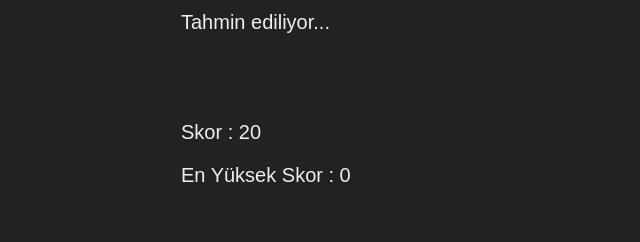
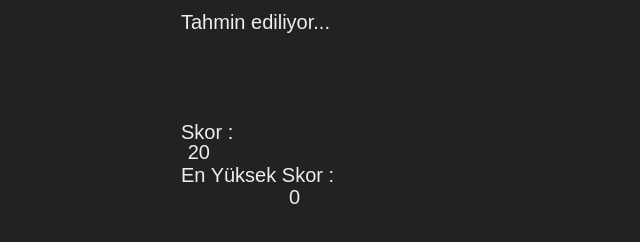
Before and after one commit to GriffithsofBerserk/JavascriptSayiTahmin, a plain HTML site: page index.html in a window 1280 px wide. Shown: the part 456-698 px from the top of the page, 640-1280 px from the left. Drawn offline with Linux system fonts and the light colour scheme.

Commit message:
setting of score, highscore

```diff
--- a/index.html
+++ b/index.html
@@ -22,8 +22,10 @@
         </section>
         <section class="right">
             <p class="message">Tahmin ediliyor...</p>
-            <p class="label-score">Skor : 20</p>
-            <p class="label-highscore">En Yüksek Skor : 0</p>
+            <p class="label-score">Skor : </p>
+            <p class="label-scoreNumber">20</p>
+            <p class="label-highscore">En Yüksek Skor : </p>
+            <p class="label-highscoreNumber">0</p>
 
         </section>
 
--- a/script.js
+++ b/script.js
@@ -1,6 +1,6 @@
 'use strict';
 
-let secretNumber = Math.trunc(Math.random() * 20)+1;
+let secretNumber = Math.trunc(Math.random() * 100)+1;
 let score = 20;
 let highscore = 0;
 
@@ -24,7 +24,7 @@ document.querySelector('.check').addEventListener('click',function(){
 
     if (score>highscore) {
         highscore = score;
-        document.querySelector('.label-highscore').textContent = highscore;
+        document.querySelector('.label-highscoreNumber').textContent = highscore;
     }
 
 });
--- a/style.css
+++ b/style.css
@@ -89,3 +89,13 @@ h1{
 .label-score{
     margin-bottom:2rem;
 }
+.label-scoreNumber{
+    position: absolute;
+    bottom:16rem;
+    right: 43rem;
+}
+.label-highscoreNumber{
+    position: absolute;
+    bottom:11.5rem;
+    right: 34rem;
+}
```
